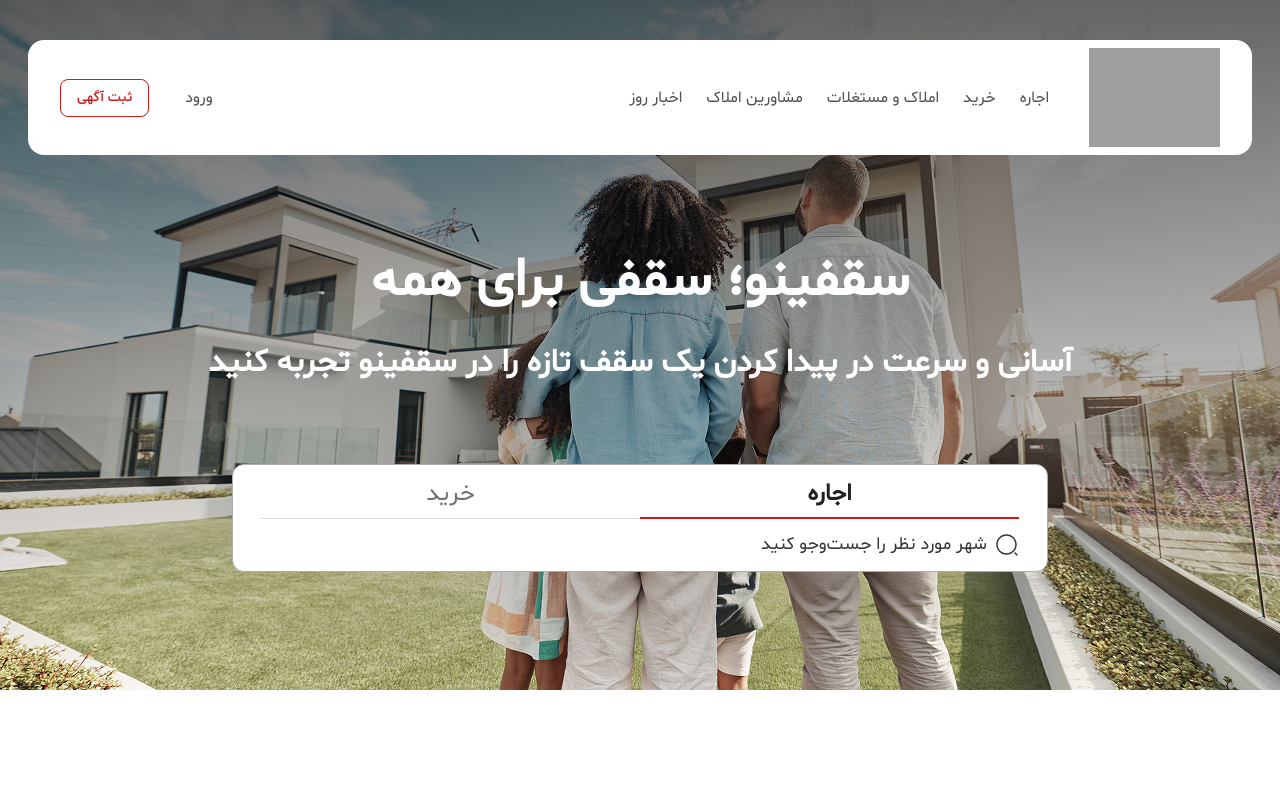
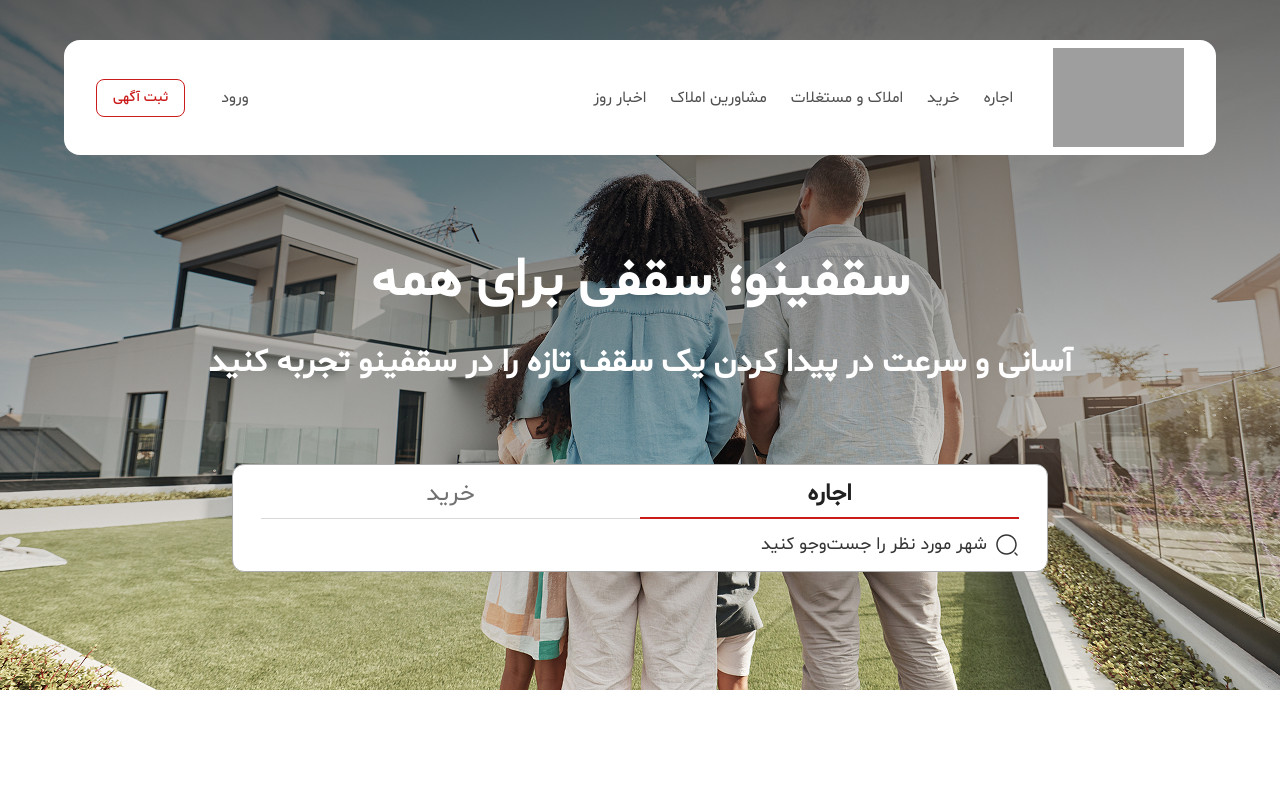
Before and after one commit to soheil-jalili/Saghfinoo, a Next.js app: page / in a window 1280 px wide. Shown: the top 799 px of the page. Built offline with nearby package versions, Linux system fonts and the light colour scheme; grey boxes are pictures that could not be loaded.

Commit message:
responsive some section of nav and navSearch

```diff
--- a/components/module/Nav.tsx
+++ b/components/module/Nav.tsx
@@ -21,15 +21,15 @@
   return (
     <nav
       className={`${
-        sticky ? "w-full top-0 shadow-md" : "container md:top-10 md:rounded-2xl"
-      } bg-white flex items-center fixed left-0 right-0 z-50 h-14.5 md:h-[115px] *:text-gray-10 px-4 md:px-8 transition-all duration-300 justify-between max-[267px]:px-2 `}
+        sticky ? "w-full! top-0 shadow-md" : "container w-full md:top-10 md:rounded-2xl"
+      } bg-white flex items-center fixed left-0 right-0 z-50 h-14.5 md:h-[115px] *:text-gray-10 px-4 md:px-4 lg:px-8 transition-all duration-300 justify-between max-[267px]:px-2 w-full md:w-[90%]`}
     >
       <HiMiniBars3
         className="flex md:hidden cursor-pointer"
         size={24}
         onClick={() => setOpenMenu(true)}
       />
-      <Link href="/" className="md:ml-5  lg:ml-10">
+      <Link href="/" className="ml-0 md:ml-3 lg:ml-10">
         <Image
           src="/assets/images/logo.png"
           alt="Saghfinoo Logo"
@@ -39,7 +39,7 @@
         />
       </Link>
 
-      <ul className="hidden md:flex items-center gap-4 lg:gap-6 ml-auto hover:*:text-gray-11 transition-all">
+      <ul className="hidden md:flex items-center gap-4 md:gap-3 lg:gap-6 ml-auto hover:*:text-gray-11 transition-all">
         <li>
           <Link href="/rent">اجاره</Link>
         </li>
@@ -66,7 +66,7 @@
         </Link>
         <Link
           href="/add-post"
-          className="border border-primary px-4 py-2 rounded-lg text-primary text-xs sm:text-sm font-medium-shabnam!"
+          className="border border-primary px-4 py-2  rounded-lg text-primary text-xs sm:text-sm font-medium-shabnam!"
         >
           ثبت آگهی
         </Link>
--- a/components/module/NavSearch.tsx
+++ b/components/module/NavSearch.tsx
@@ -6,7 +6,7 @@
   const [state, setState] = useState<"rent" | "buy">("rent");
 
   return (
-    <div className="bg-white rounded-lg sm:rounded-xl border border-gray-7 w-full md:w-204  h-auto sm:h-27 px-4 md:px-7">
+    <div className="bg-white rounded-lg sm:rounded-xl border border-gray-7 w-full md:w-[90%] lg:w-204  h-auto sm:h-27 px-4 md:px-7">
       <div className="grid grid-cols-2 mt-3.5 text-center relative">
         <div className="absolute bottom-0 left-0 w-full h-[1.5px] bg-gray-5"></div>
 
```
